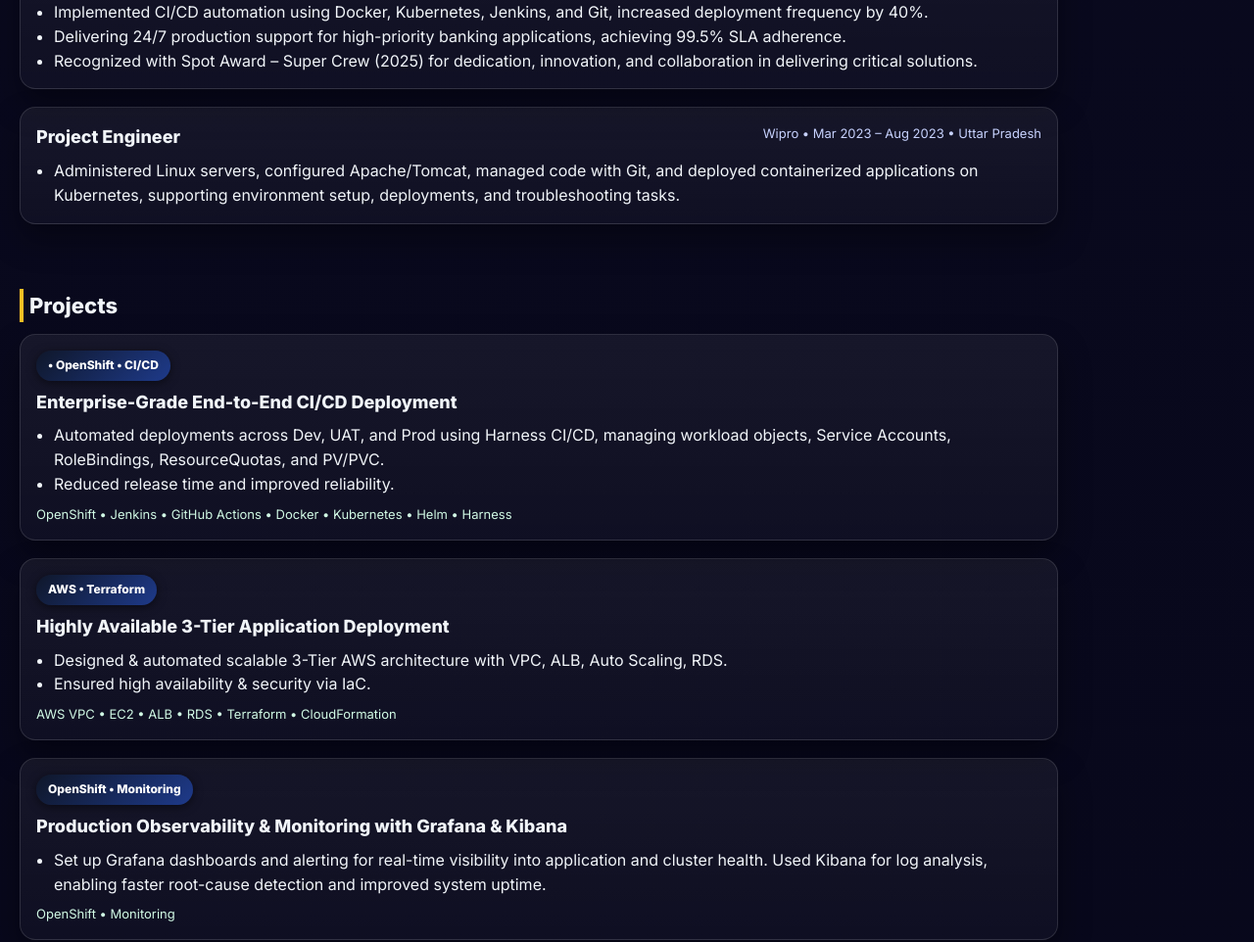
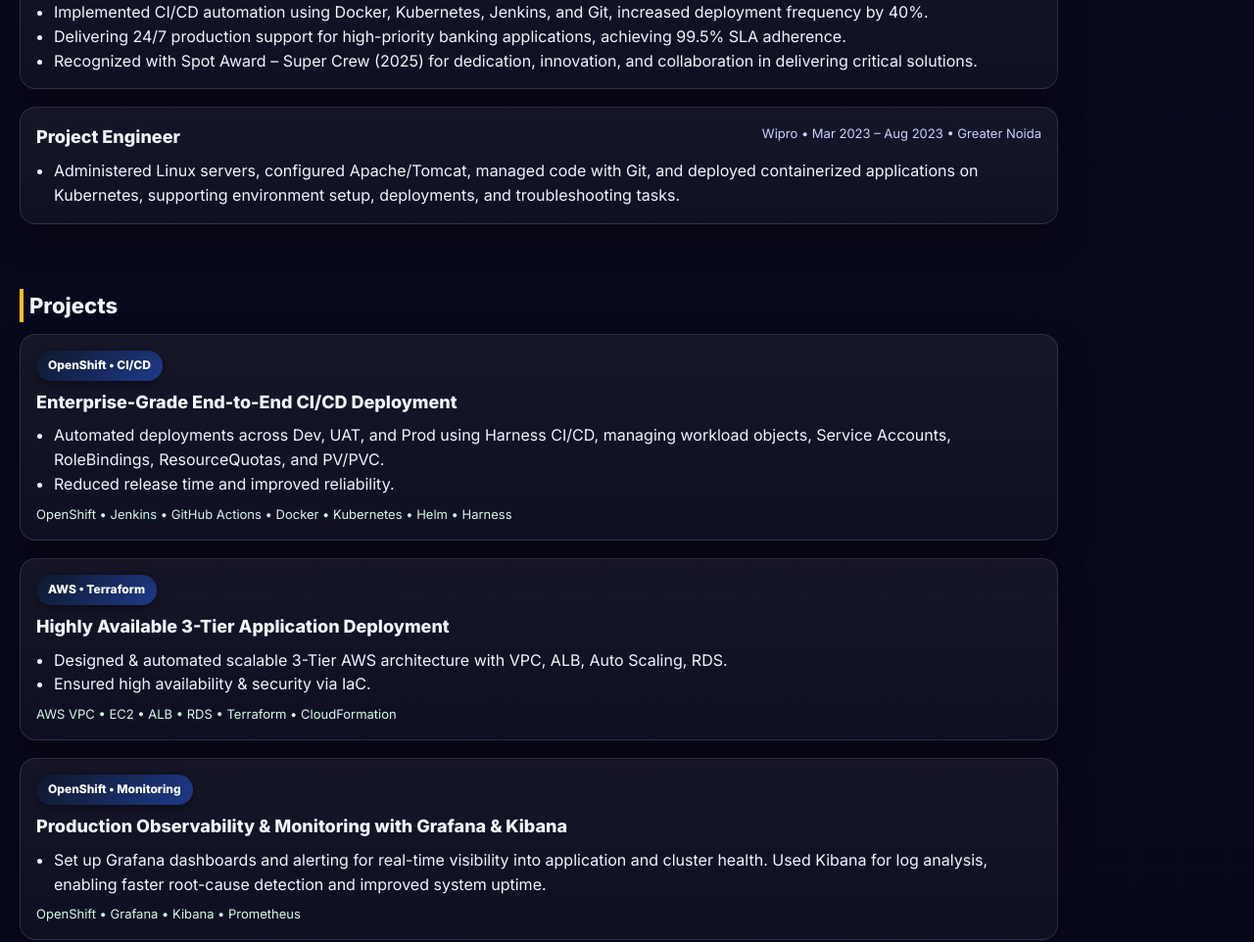
Before and after one commit to EswarAvala789/Eswar-Avala, a plain HTML site: page index.html in a window 1280 px wide. Shown: the part 880-1842 px from the top of the page at 98% size. Drawn offline with Linux system fonts and the light colour scheme.

Commit message:
Update index.html

```diff
--- a/index.html
+++ b/index.html
@@ -48,6 +48,7 @@
         <span class="chip">GitHub Actions</span>
         <span class="chip">Git</span>
         <span class="chip">Helm</span>
+        <span class="chip">Harness</span>
         <span class="chip">Terraform</span>
         <span class="chip">CI/CD Pipelines</span>
         <span class="chip">Apache HTTP Server</span>
@@ -85,7 +86,7 @@
         <article class="card">
           <div class="card__head">
             <div class="card__title">Project Engineer</div>
-            <div class="card__meta">Wipro • Mar 2023 – Aug 2023 • Uttar Pradesh</div>
+            <div class="card__meta">Wipro • Mar 2023 – Aug 2023 • Greater Noida</div>
           </div>
           <ul class="card__list">
             <li>Administered Linux servers, configured Apache/Tomcat, managed code with Git, and deployed containerized applications on Kubernetes, supporting environment setup, deployments, and troubleshooting tasks.</li>
@@ -100,7 +101,7 @@
       <h2 class="section__title">Projects</h2>
       <div class="proj-grid">
         <article class="proj">
-          <div class="proj__badge">• OpenShift • CI/CD</div>
+          <div class="proj__badge">OpenShift • CI/CD</div>
           <h3 class="proj__title">Enterprise-Grade End-to-End CI/CD Deployment</h3>
           <ul class="proj__bullets">
             <li>Automated deployments across Dev, UAT, and Prod using Harness CI/CD, managing workload objects, Service Accounts, RoleBindings, ResourceQuotas, and PV/PVC.</li>
@@ -125,7 +126,7 @@
           <ul class="proj__bullets">
             <li>Set up Grafana dashboards and alerting for real-time visibility into application and cluster health. Used Kibana for log analysis, enabling faster root-cause detection and improved system uptime.</li>
           </ul>
-          <div class="proj__tech">OpenShift • Monitoring</div>
+          <div class="proj__tech">OpenShift • Grafana • Kibana • Prometheus</div>
         </article>
       </div>
     </section>
```
